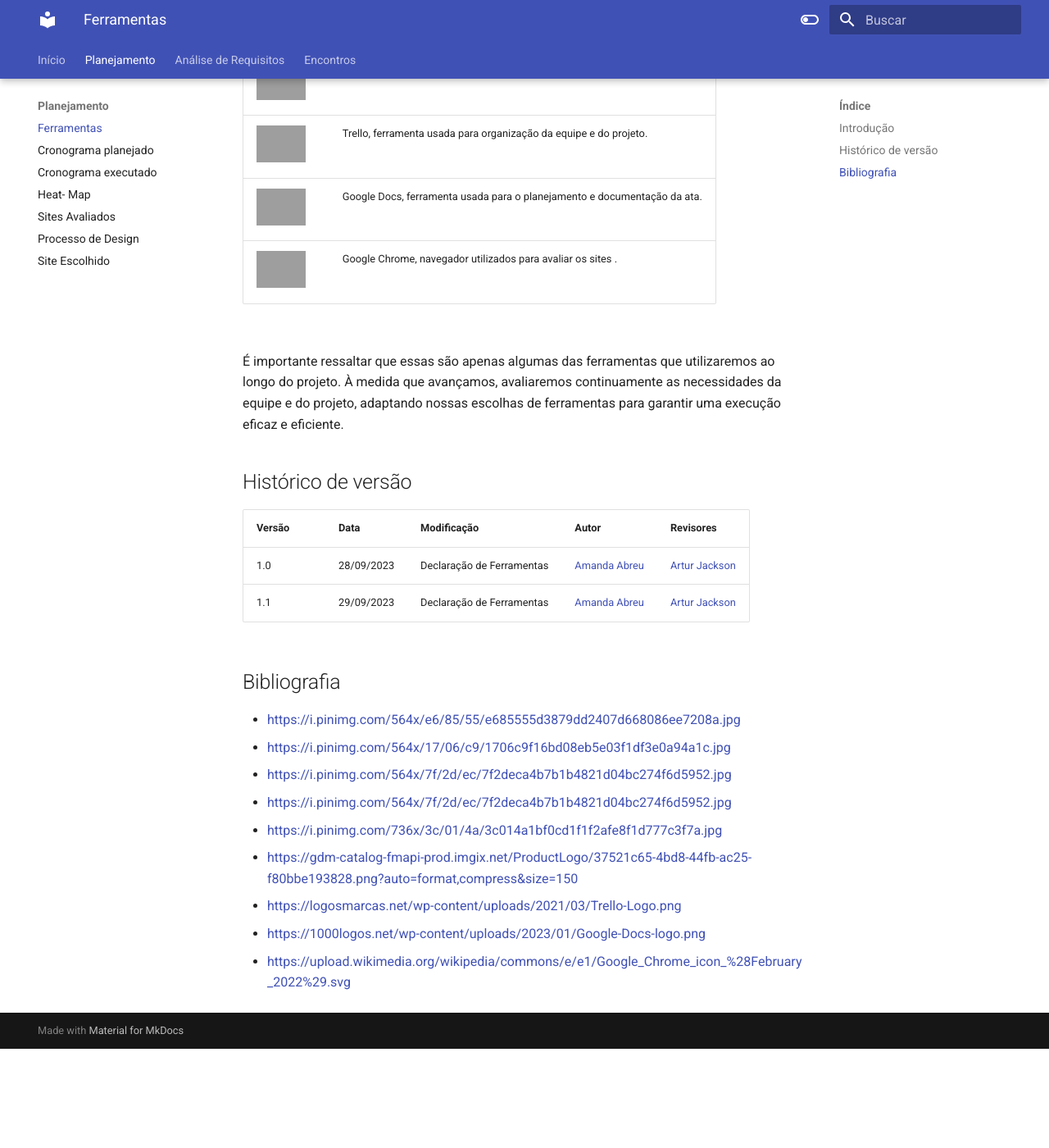
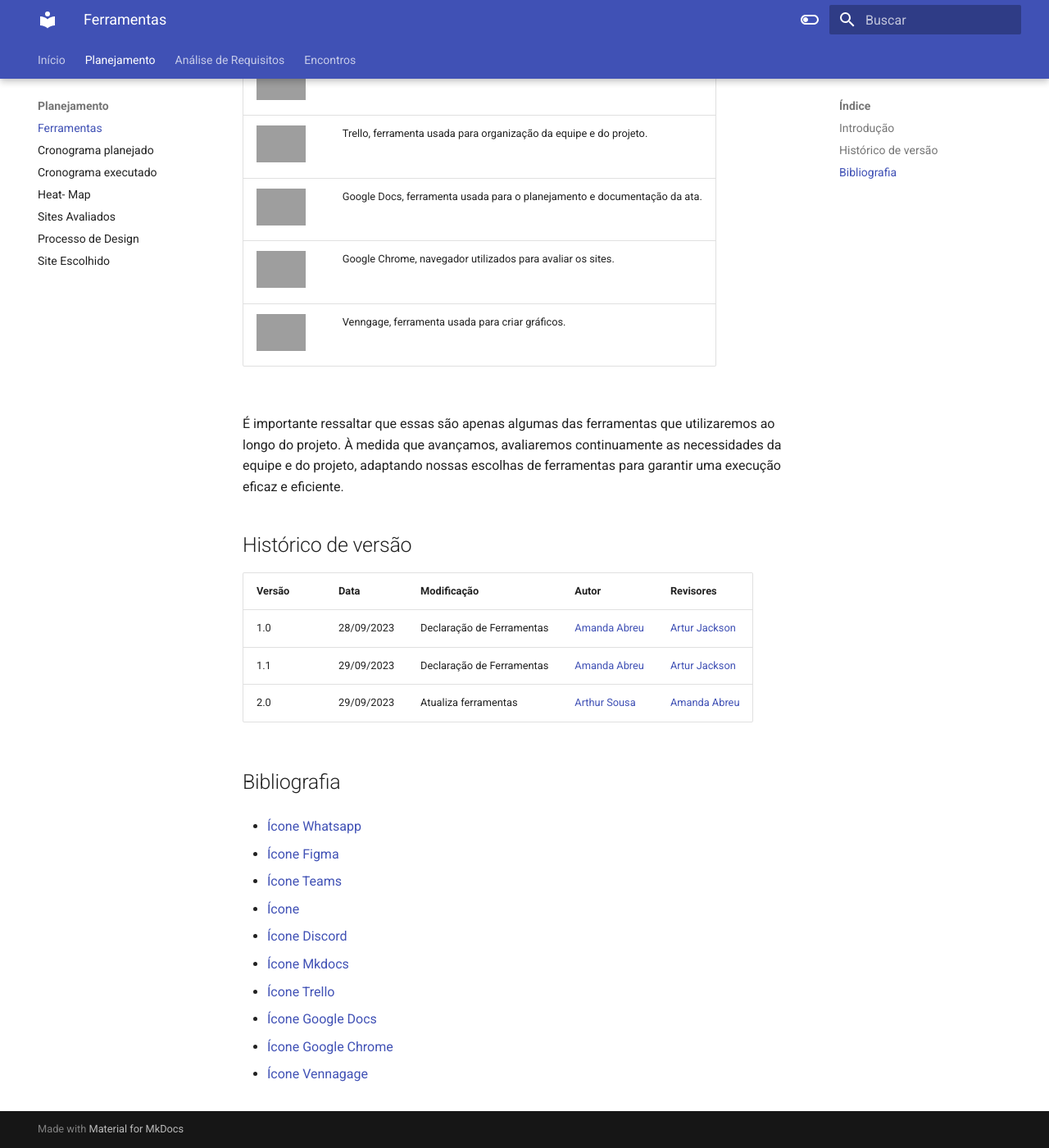
Before and after one commit to Interacao-Humano-Computador/2023.2--BRB-Mobilidade, an MkDocs documentation site: the page built from docs/planejamentoProj/ferramentas.md, in a window 1280 px wide and 1400 px high, scrolled down 914 px. Shown: the whole window at 82% size. Built offline with MkDocs 1.6.1 and Material for MkDocs 9.7.7, drawn with Linux system fonts in a browser that asks for light colours; before the commit the page ends 2193 px from its top, so only the background shows below that; grey boxes are pictures that could not be loaded.

Commit message:
atualiza ferramentas e bibliografia

```diff
--- a/docs/planejamentoProj/ferramentas.md
+++ b/docs/planejamentoProj/ferramentas.md
@@ -16,7 +16,8 @@
 | <img src="https://gdm-catalog-fmapi-prod.imgix.net/ProductLogo/37521c65-4bd8-44fb-ac25-f80bbe193828.png?auto=format,compress&size=150" width=60>   | Mkdocs, ferramenta usada para geração de documentação. |
 | <img src="https://logosmarcas.net/wp-content/uploads/2021/03/Trello-Logo.png" width=60>   | Trello, ferramenta usada para organização da equipe e do projeto. |
 | <img src="https://1000logos.net/wp-content/uploads/2023/01/Google-Docs-logo.png" width=60>   | Google Docs, ferramenta usada para o planejamento e documentação da ata. |
-| <img src="https://upload.wikimedia.org/wikipedia/commons/e/e1/Google_Chrome_icon_%28February_2022%29.svg" width=60>   | Google Chrome, navegador utilizados para avaliar os sites . |
+| <img src="https://upload.wikimedia.org/wikipedia/commons/e/e1/Google_Chrome_icon_%28February_2022%29.svg" width=60>   | Google Chrome, navegador utilizados para avaliar os sites. |
+| <img src="https://infograph.venngage.com/media/v2_img/logo_blue.svg" width=60>   | Venngage, ferramenta usada para criar gráficos. |
 
 <br>
 É importante ressaltar que essas são apenas algumas das ferramentas que utilizaremos ao longo do projeto. À medida que avançamos, avaliaremos continuamente as necessidades da equipe e do projeto, adaptando nossas escolhas de ferramentas para garantir uma execução eficaz e eficiente.
@@ -28,16 +29,27 @@
 | ------ | ---------- | --------------------------------------- | ----------------------------- |-----------------------------------|
 |    1.0   |   28/09/2023   |   Declaração de Ferramentas | [Amanda Abreu](https://github.com/Amandaaaaabreu) | [Artur Jackson](https://github.com/artur-jack) |
 |    1.1   |   29/09/2023   |   Declaração de Ferramentas | [Amanda Abreu](https://github.com/Amandaaaaabreu) | [Artur Jackson](https://github.com/artur-jack) |
+|    2.0   |   29/09/2023   |   Atualiza ferramentas | [Arthur Sousa](https://github.com/arthurrsousa) | [Amanda Abreu](https://github.com/Amandaaaaabreu) |
 
 
 ## Bibliografia
 
-* [https://i.pinimg.com/564x/e6/85/55/e685555d3879dd2407d668086ee7208a.jpg](https://i.pinimg.com/564x/e6/85/55/e685555d3879dd2407d668086ee7208a.jpg)
-* [https://i.pinimg.com/564x/17/06/c9/1706c9f16bd08eb5e03f1df3e0a94a1c.jpg](https://i.pinimg.com/564x/17/06/c9/1706c9f16bd08eb5e03f1df3e0a94a1c.jpg)
-* [https://i.pinimg.com/564x/7f/2d/ec/7f2deca4b7b1b4821d04bc274f6d5952.jpg](https://i.pinimg.com/564x/7f/2d/ec/7f2deca4b7b1b4821d04bc274f6d5952.jpg)
-* [https://i.pinimg.com/564x/7f/2d/ec/7f2deca4b7b1b4821d04bc274f6d5952.jpg](https://i.pinimg.com/564x/7f/2d/ec/7f2deca4b7b1b4821d04bc274f6d5952.jpg)
-* [https://i.pinimg.com/736x/3c/01/4a/3c014a1bf0cd1f1f2afe8f1d777c3f7a.jpg](https://i.pinimg.com/736x/3c/01/4a/3c014a1bf0cd1f1f2afe8f1d777c3f7a.jpg)
-* [https://gdm-catalog-fmapi-prod.imgix.net/ProductLogo/37521c65-4bd8-44fb-ac25-f80bbe193828.png?auto=format,compress&size=150](https://gdm-catalog-fmapi-prod.imgix.net/ProductLogo/37521c65-4bd8-44fb-ac25-f80bbe193828.png?auto=format,compress&size=150)
-* [https://logosmarcas.net/wp-content/uploads/2021/03/Trello-Logo.png](https://logosmarcas.net/wp-content/uploads/2021/03/Trello-Logo.png)
-* [https://1000logos.net/wp-content/uploads/2023/01/Google-Docs-logo.png](https://1000logos.net/wp-content/uploads/2023/01/Google-Docs-logo.png)
-* [https://upload.wikimedia.org/wikipedia/commons/e/e1/Google_Chrome_icon_%28February_2022%29.svg](https://upload.wikimedia.org/wikipedia/commons/e/e1/Google_Chrome_icon_%28February_2022%29.svg)
+* [Ícone Whatsapp](https://i.pinimg.com/564x/e6/85/55/e685555d3879dd2407d668086ee7208a.jpg)
+
+* [Ícone Figma](https://i.pinimg.com/564x/17/06/c9/1706c9f16bd08eb5e03f1df3e0a94a1c.jpg)
+
+* [Ícone Teams](https://i.pinimg.com/564x/7f/2d/ec/7f2deca4b7b1b4821d04bc274f6d5952.jpg)
+
+* [Ícone](https://i.pinimg.com/564x/7f/2d/ec/7f2deca4b7b1b4821d04bc274f6d5952.jpg)
+
+* [Ícone Discord](https://i.pinimg.com/736x/3c/01/4a/3c014a1bf0cd1f1f2afe8f1d777c3f7a.jpg)
+
+* [Ícone Mkdocs](https://gdm-catalog-fmapi-prod.imgix.net/ProductLogo/37521c65-4bd8-44fb-ac25-f80bbe193828.png?auto=format,compress&size=150)
+
+* [Ícone Trello](https://logosmarcas.net/wp-content/uploads/2021/03/Trello-Logo.png)
+
+* [Ícone Google Docs](https://1000logos.net/wp-content/uploads/2023/01/Google-Docs-logo.png)
+
+* [Ícone Google Chrome](https://upload.wikimedia.org/wikipedia/commons/e/e1/Google_Chrome_icon_%28February_2022%29.svg)
+
+* [Ícone Vennagage](https://infograph.venngage.com/infographics)
```
